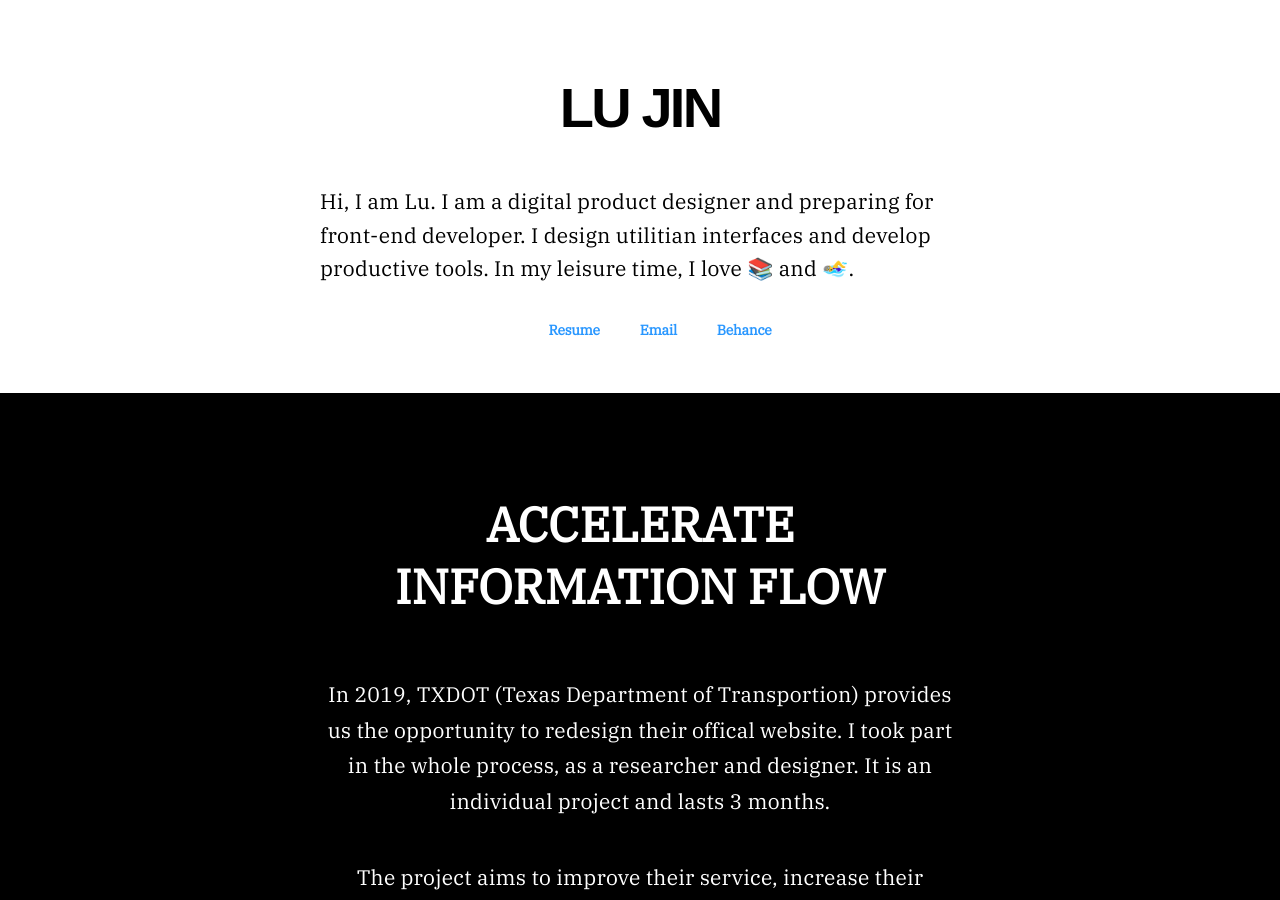
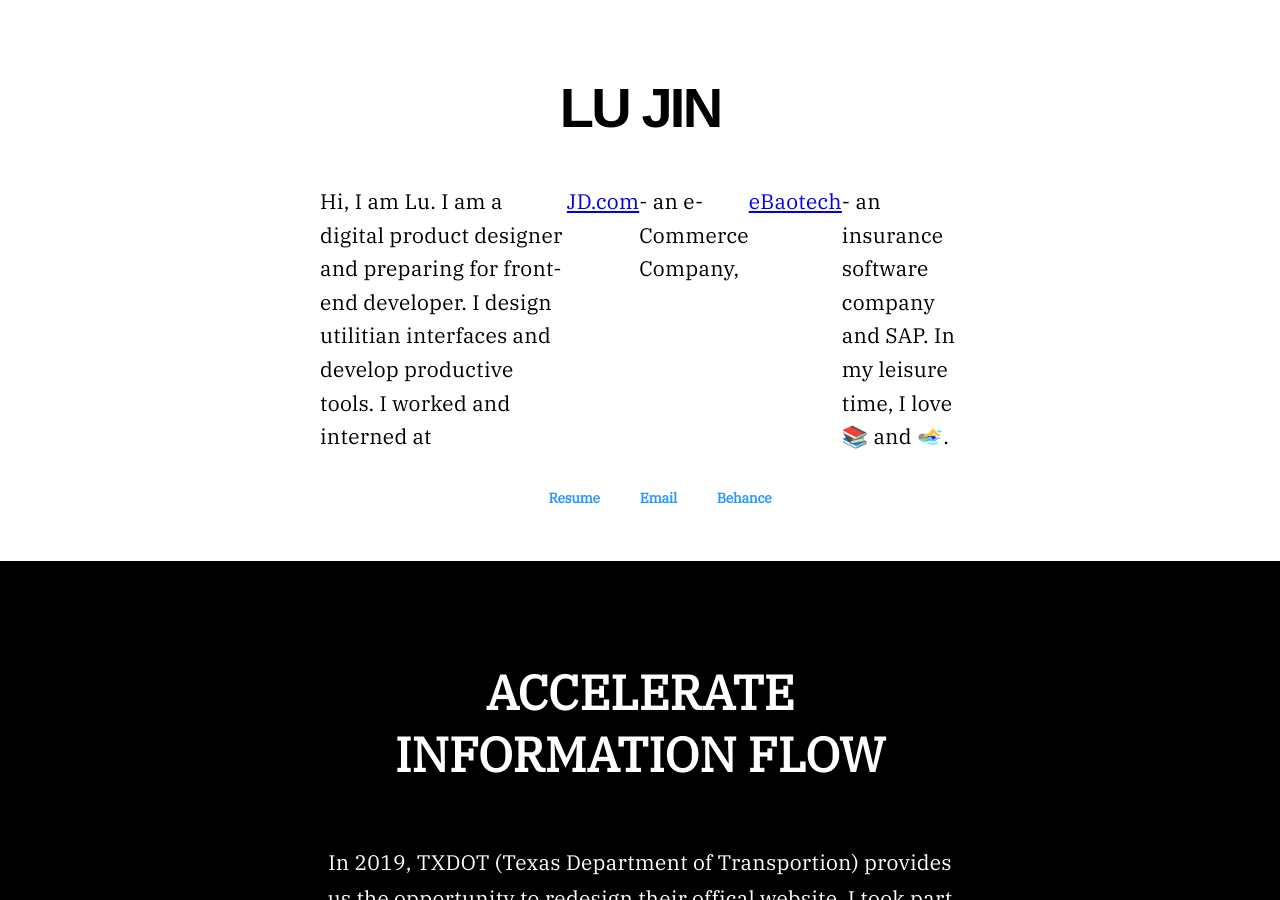
Before and after one commit to beforux/ShakeYourLove, a Jekyll site: the page index.html, which Jekyll copies as it is, in a window 1280 px wide and 900 px high. Built offline with Jekyll 4.4.1, drawn with Linux system fonts in a browser that asks for light colours.

Commit message:
Update index.html

```diff
--- a/index.html
+++ b/index.html
@@ -9,7 +9,7 @@
 <body>
 	<header>
 		<h1 class="name">LU JIN</h1>
-		<p class="intro">Hi, I am Lu. I am a digital product designer and preparing for front-end developer. I design utilitian interfaces and develop productive tools. In my leisure time, I love 📚 and 🏊‍♀️.</p>
+		<p class="intro">Hi, I am Lu. I am a digital product designer and preparing for front-end developer. I design utilitian interfaces and develop productive tools. I worked and interned at <a href="#">JD.com </a> - an e-Commerce Company, <a href="#">eBaotech </a>- an insurance software company and SAP. In my leisure time, I love 📚 and 🏊‍♀️.</p>
 	</header>
 
 	<div class="connection">
```
